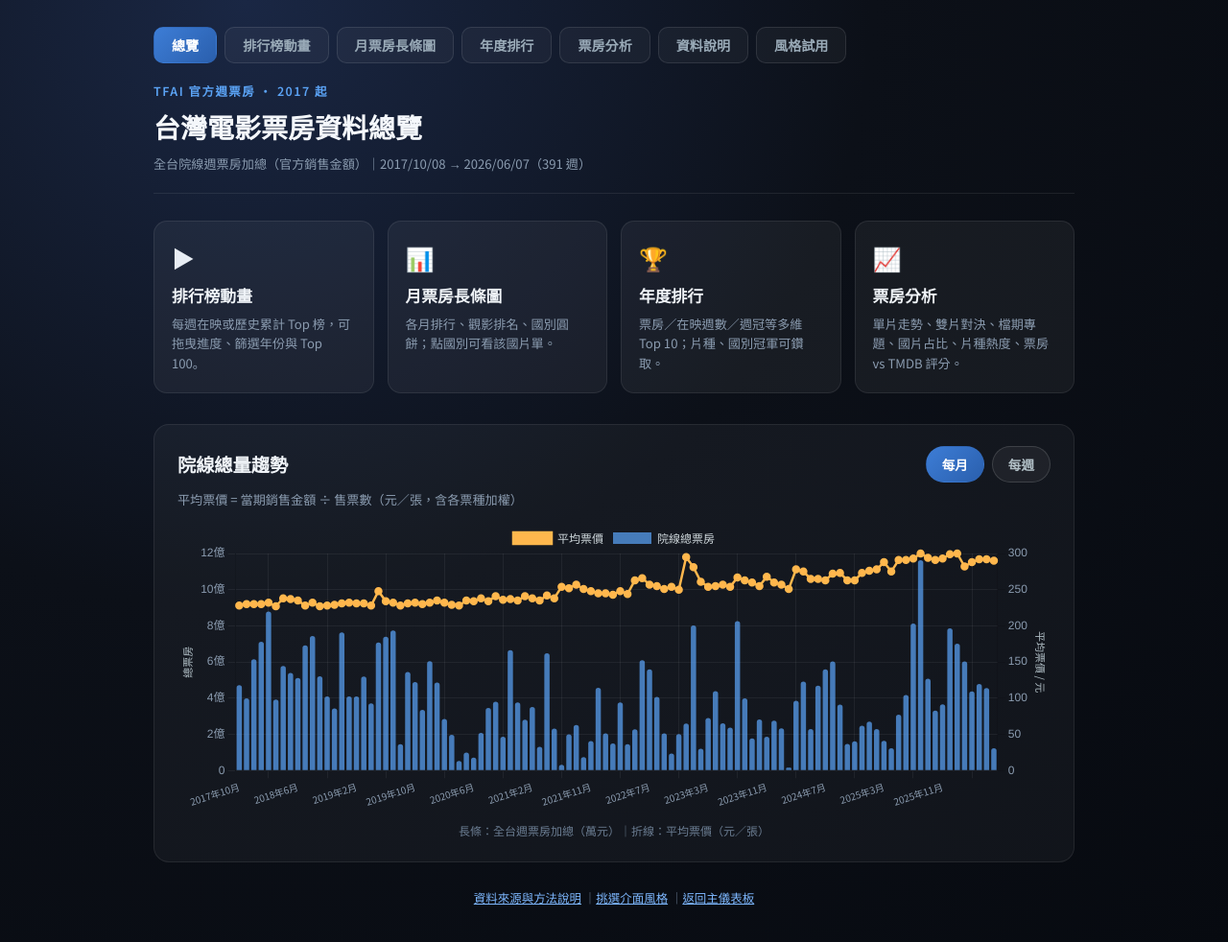
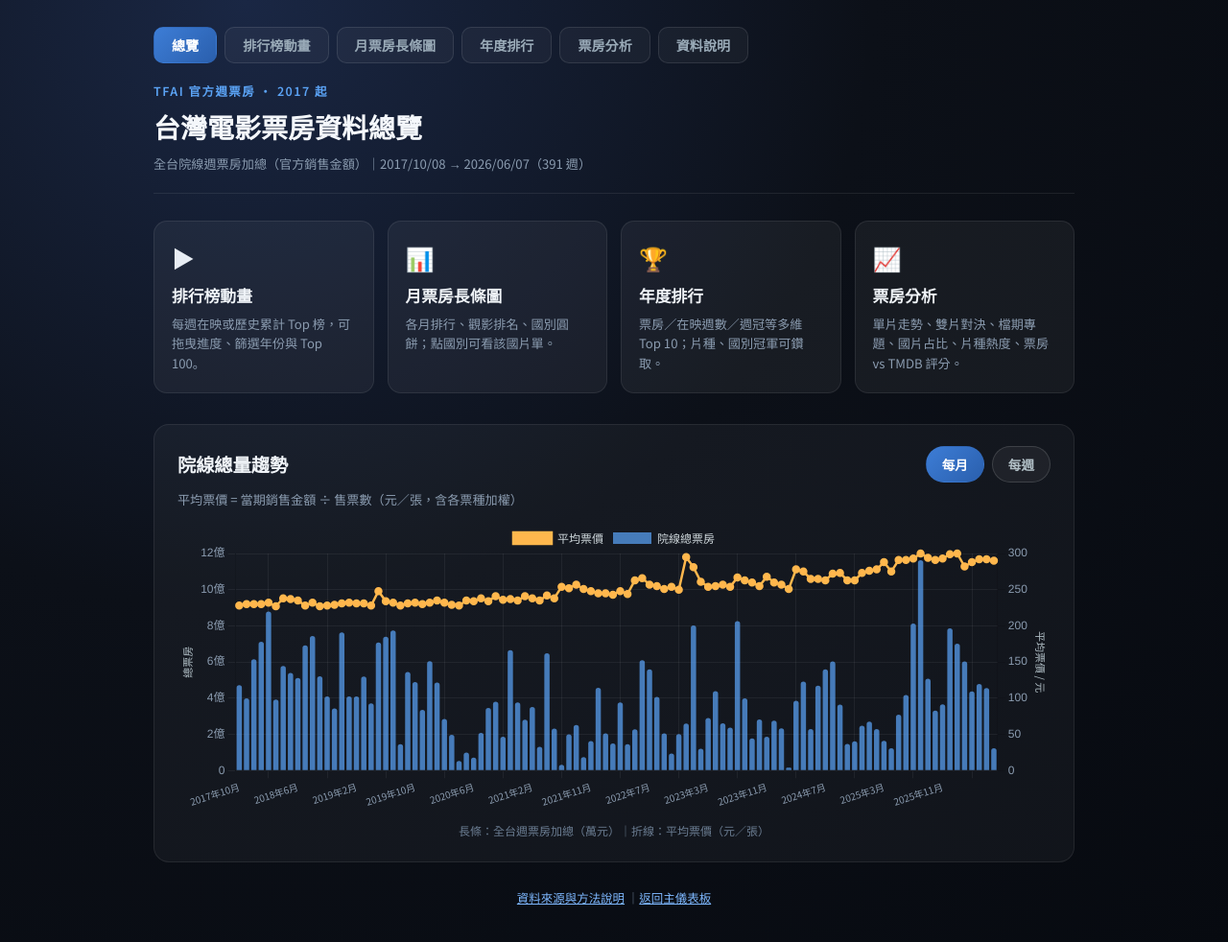
Before and after one commit to miuuim0018/taiwan-boxoffice, a plain HTML site: page bar_chart_race/home.html in a window 1280 px wide. Shown: the whole page at 96% size. Drawn offline with nearby package versions, Linux system fonts and the light colour scheme.

Commit message:
Remove style picker link from site navigation.
Users no longer need the experimental theme trial entry in the nav or footer.

Co-authored-by: Cursor <cursoragent@cursor.com>

```diff
--- a/bar_chart_race/home.html
+++ b/bar_chart_race/home.html
@@ -18,7 +18,6 @@
       <a class="bcr-nav-link" href="champions.html">年度排行</a>
       <a class="bcr-nav-link" href="analytics.html">票房分析</a>
       <a class="bcr-nav-link" href="about.html">資料說明</a>
-      <a class="bcr-nav-link" href="style-picker.html">風格試用</a>
     </nav>
 
     <header class="hub-hero">
@@ -67,7 +66,6 @@
 
     <footer class="bcr-footer">
       <a href="about.html">資料來源與方法說明</a>
-      ｜<a href="style-picker.html">挑選介面風格</a>
       ｜<a href="../output/index.html">返回主儀表板</a>
     </footer>
   </div>
```
Also changed, not shown: bar_chart_race/about.html (+0 -1 lines), bar_chart_race/analytics.html (+0 -1 lines), bar_chart_race/champions.html (+0 -1 lines), bar_chart_race/index.html (+0 -1 lines), bar_chart_race/monthly.html (+0 -1 lines).
